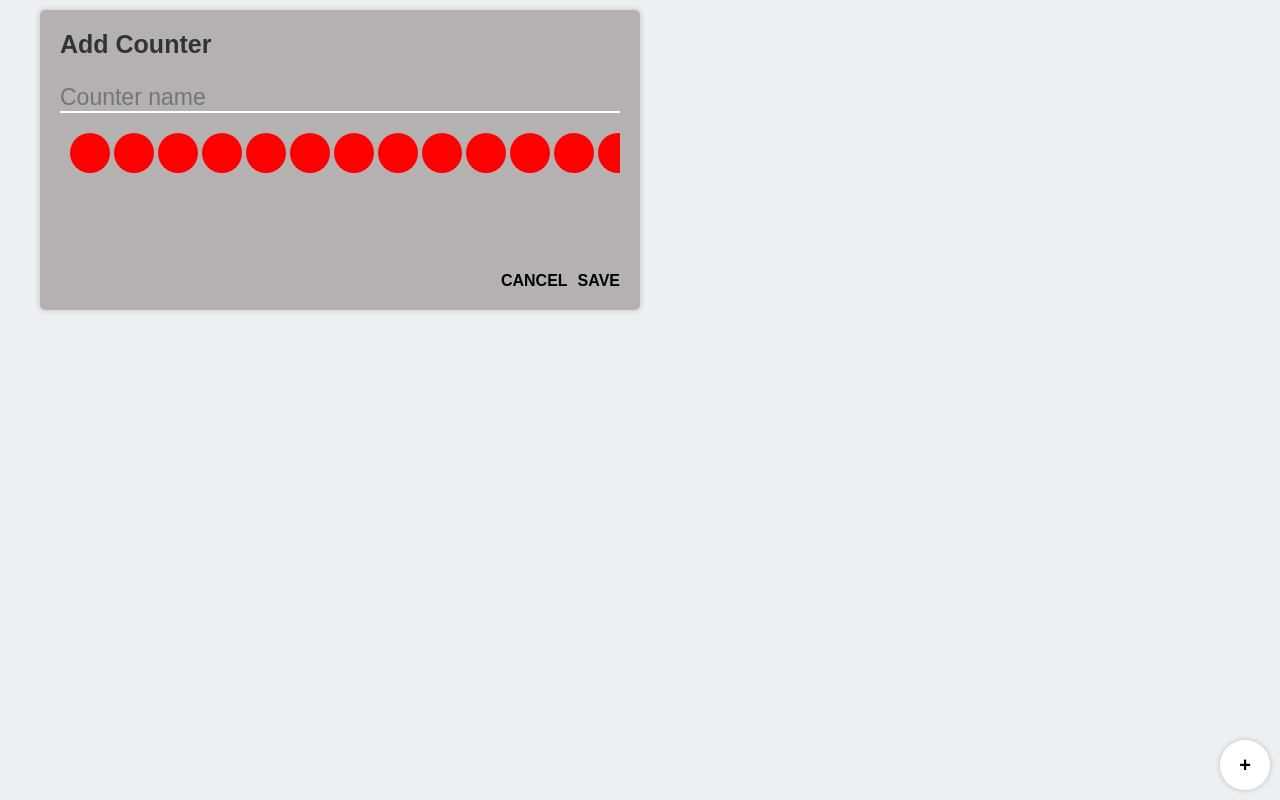
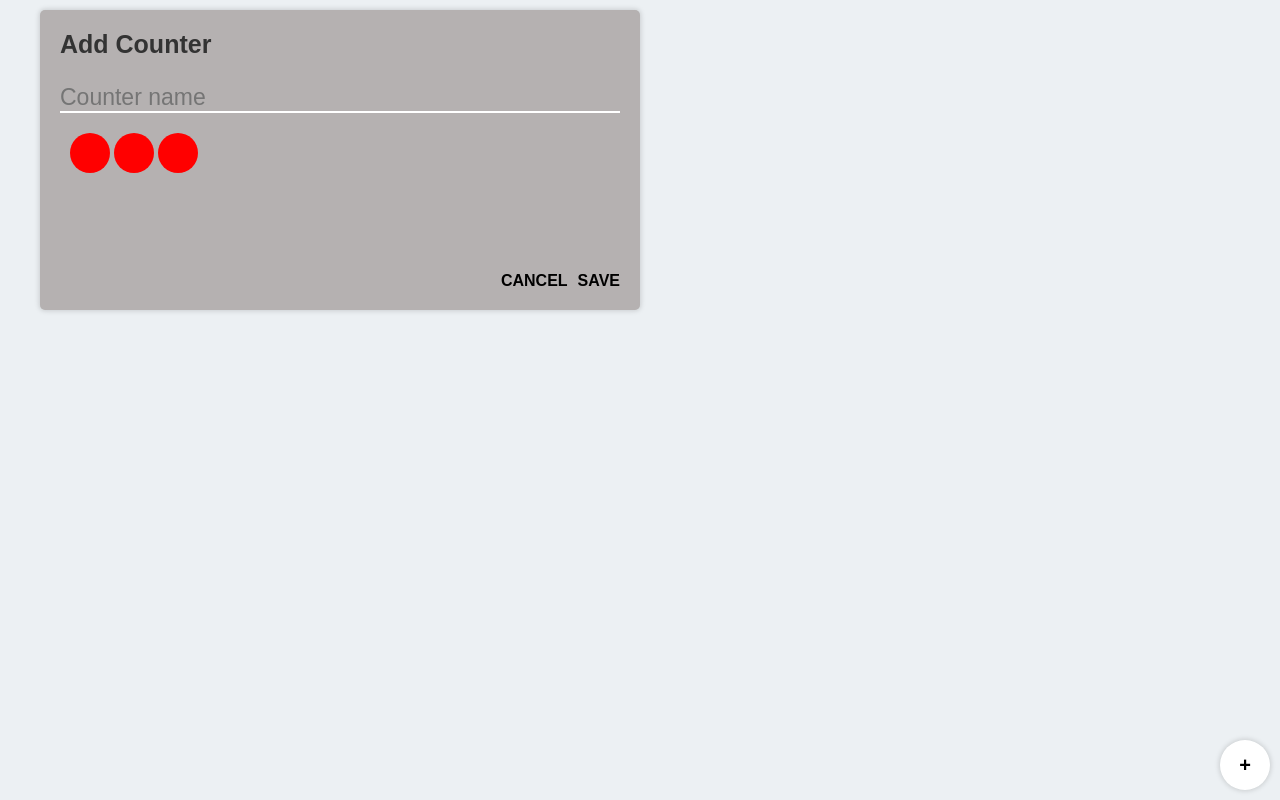
Before and after one commit to gloirekiba/better-counter, a React (Create React App) app: page / in a window 1280 px wide. Built offline with nearby package versions, Linux system fonts and the light colour scheme.

Commit message:
✨ add set name & add counter state

```diff
--- a/src/components/CounterCreate.jsx
+++ b/src/components/CounterCreate.jsx
@@ -1,29 +1,38 @@
-const CounterCreate = () => {
+import { useState } from "react";
+
+const CounterCreate = ({ addCounter }) => {
+  const [name, setName] = useState("");
+  const [color, setColor] = useState("white");
+
+  function handleSetname({ target }) {
+    setName(target.value);
+  }
+
+  function handleAddCounter() {
+    if (name.trim() === "") return;
+    addCounter(name, color);
+  }
+
   return (
     <div className="counter-create">
       <h3 className="title">Add Counter</h3>
-      <input type="text" className="counter-create-name" placeholder="Counter name" />
+      <input
+        onChange={handleSetname}
+        value={name}
+        type="text"
+        className="counter-create-name"
+        placeholder="Counter name"
+      />
       <div className="counter-create-colors">
-        <span className="counter-create-color"></span>
-        <span className="counter-create-color"></span>
-        <span className="counter-create-color"></span>
-        <span className="counter-create-color"></span>
-        <span className="counter-create-color"></span>
-        <span className="counter-create-color"></span>
-        <span className="counter-create-color"></span>
-        <span className="counter-create-color"></span>
-        <span className="counter-create-color"></span>
-        <span className="counter-create-color"></span>
-        <span className="counter-create-color"></span>
-        <span className="counter-create-color"></span>
-        <span className="counter-create-color"></span>
         <span className="counter-create-color"></span>
         <span className="counter-create-color"></span>
         <span className="counter-create-color"></span>
       </div>
       <div className="counter-create-buttons">
         <button className="counter-create-btn">Cancel</button>
-        <button className="counter-create-btn">Save</button>
+        <button onClick={handleAddCounter} className="counter-create-btn">
+          Save
+        </button>
       </div>
     </div>
   );
```
